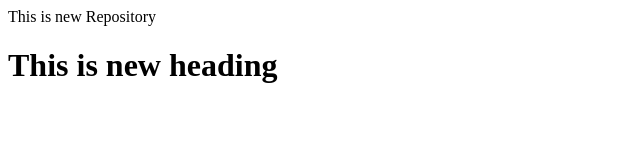
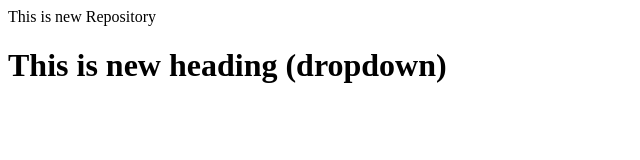
Before and after one commit to PAWANTTR/LocalRepo, a plain HTML site: page index.html in a window 1280 px wide. Shown: the whole page, without its empty margins (0-640 px from the left). Drawn offline with Linux system fonts and the light colour scheme.

```diff
--- a/index.html
+++ b/index.html
@@ -1,2 +1,2 @@
 <p>This is new Repository</p>
-<h1>This is new heading</h1>
+<h1>This is new heading (dropdown)</h1>
```
